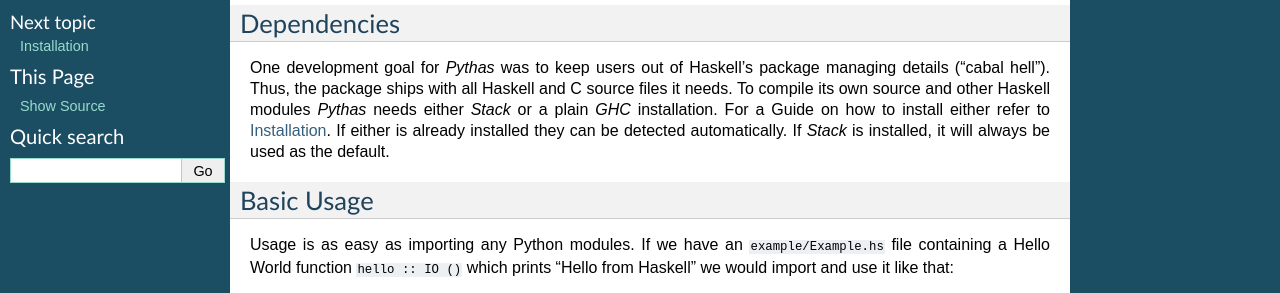
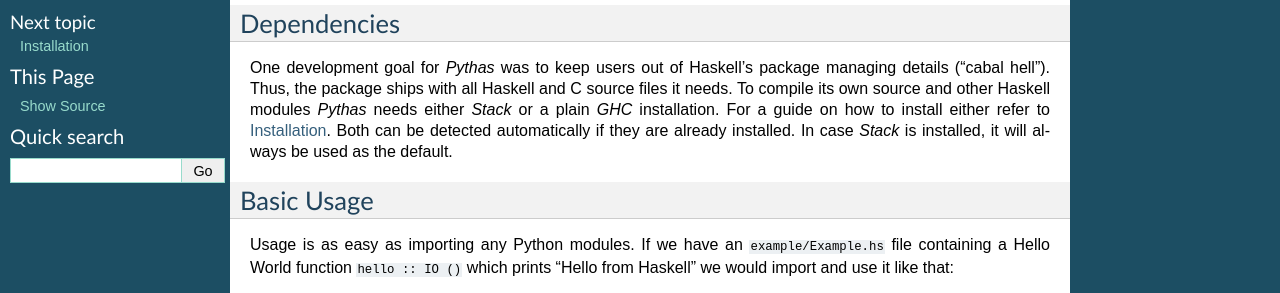
Before and after one commit to pinselimo/Pythas, a Sphinx documentation site: the page built from docs/source/index.rst, in a window 1280 px wide. Shown: the part 169-462 px from the top of the page. Built offline with Sphinx 7.4.7, drawn with Linux system fonts in a browser that asks for light colours.

Commit message:
Minor rephrasing in docs index

```diff
--- a/docs/source/index.rst
+++ b/docs/source/index.rst
@@ -11,8 +11,8 @@
 Dependencies
 ------------
 
-One development goal for *Pythas* was to keep users out of Haskell's package managing details ("cabal hell"). Thus, the package ships with all Haskell and C source files it needs. To compile its own source and other Haskell modules *Pythas* needs either *Stack* or a plain *GHC* installation. For a Guide on how to install either refer to :ref:`pythas_installation`.
-If either is already installed they can be detected automatically. If *Stack* is installed, it will always be used as the default.
+One development goal for *Pythas* was to keep users out of Haskell's package managing details ("cabal hell"). Thus, the package ships with all Haskell and C source files it needs. To compile its own source and other Haskell modules *Pythas* needs either *Stack* or a plain *GHC* installation. For a guide on how to install either refer to :ref:`pythas_installation`.
+Both can be detected automatically if they are already installed. In case *Stack* is installed, it will always be used as the default.
 
 Basic Usage
 -----------
```
